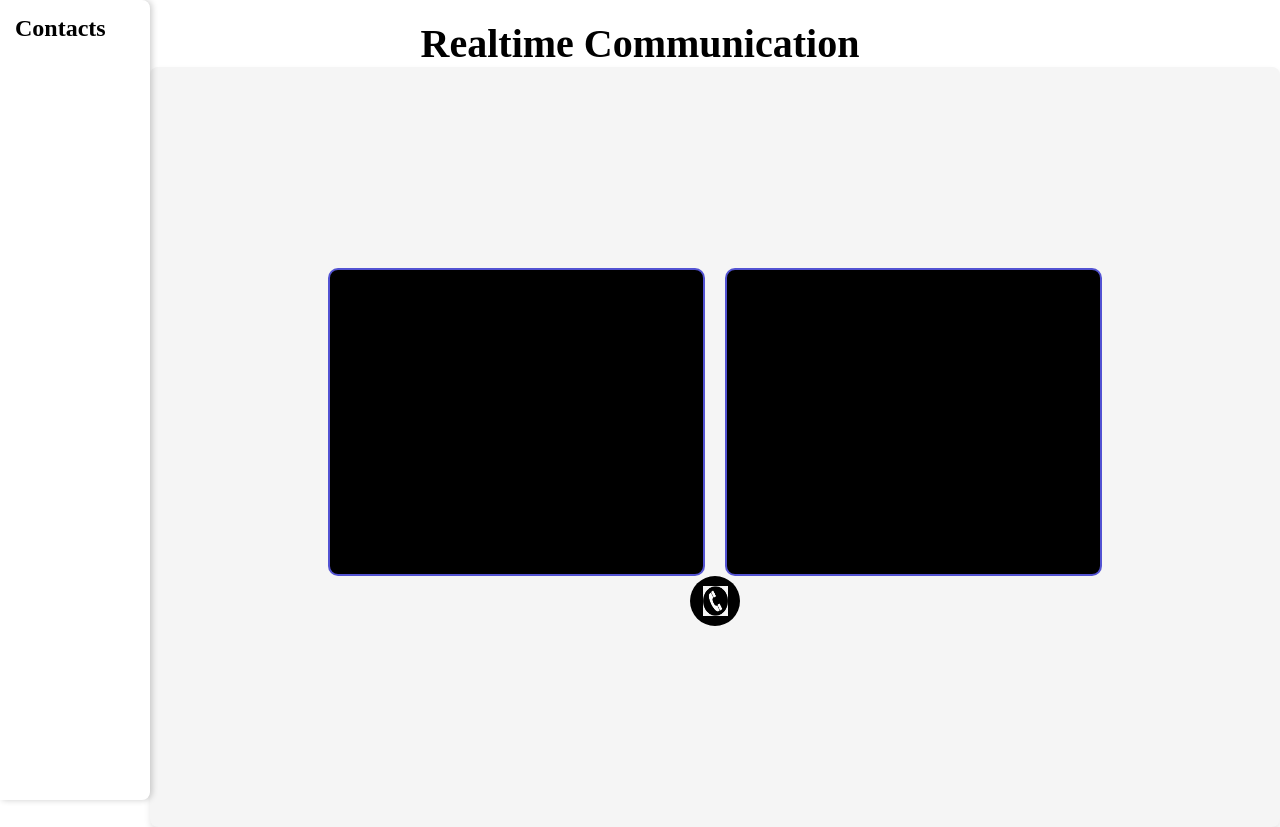
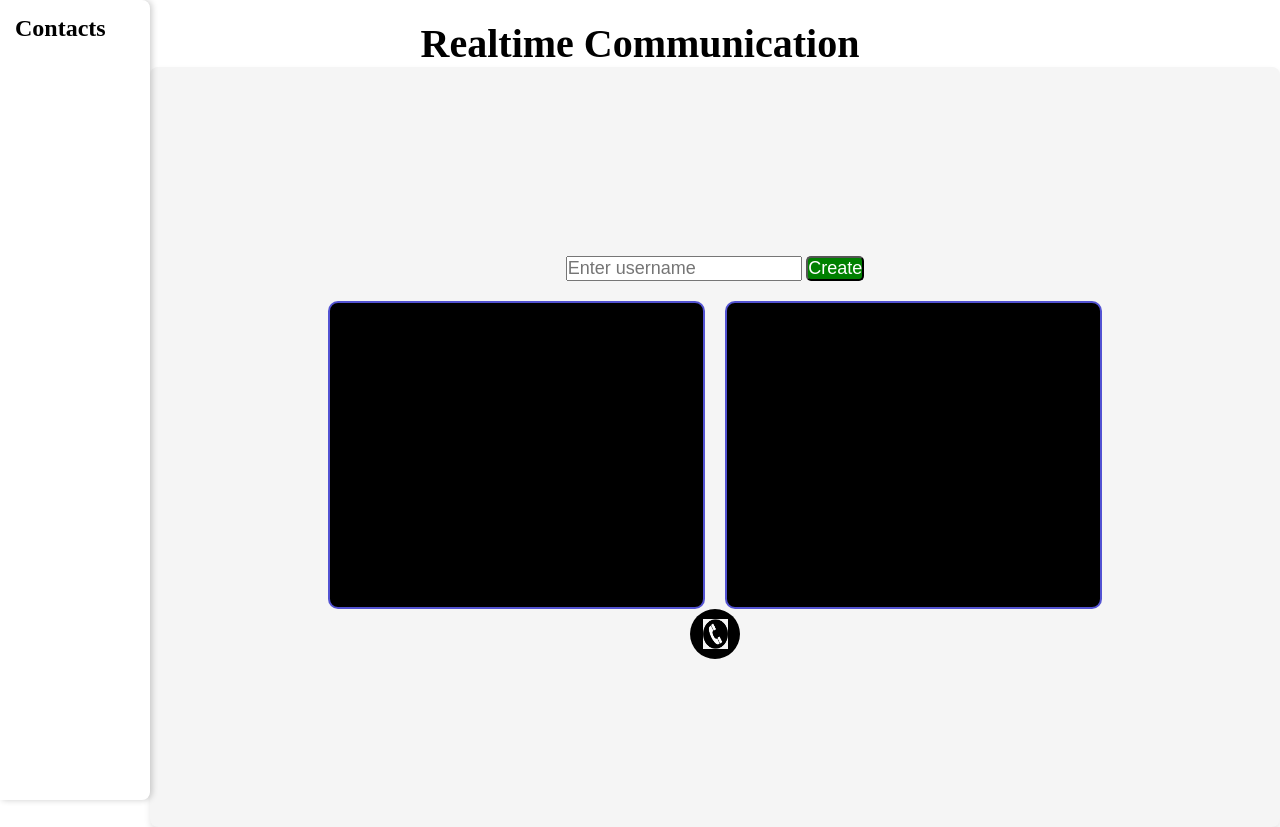
Before and after one commit to Samriddhiy/B, a website: page app/index.html in a window 1280 px wide. Drawn offline with Linux system fonts and the light colour scheme; no server answers.

Commit message:
user can connect

```diff
--- a/app/index.html
+++ b/app/index.html
@@ -18,6 +18,10 @@
             </ul>
         </aside>
         <section class="video-call-container">
+            <div class="username-input">
+                <input id="username" type="text" placeholder="Enter username">
+                <button id="create-user">Create</button>
+            </div>
             <div class="video-stream">
                 <div class="local-video">
                     <video id="localVideo" autoplay muted playsinline></video>
--- a/public/css/style.css
+++ b/public/css/style.css
@@ -35,6 +35,38 @@ h1{
     height: 90vh;
 
 }
+
+.username-input {
+    align-items: center;
+    padding: 20px;
+    border-radius: 8px;
+    font-size: 18px;
+}
+.username-input input {
+    font-size: 18px;
+}
+
+.username-input button {
+    font-size: 18px;
+    color: white;
+    background-color: green;
+    cursor: pointer;
+    transition: 0.3s ease;
+    border-radius: 5px;
+}
+
+.username-input input::placeholder {
+    font-size: 18px;
+}
+
+
+
+.username-input button:hover {
+    background-color: rgb(146, 86, 202);
+    color: black;
+}
+
+
 
 .video-stream {
     display: flex;
--- a/public/js/main.js
+++ b/public/js/main.js
@@ -0,0 +1,12 @@
+const createUserBtn = document.getElementById("create-user");
+const username = document.getElementById("username");
+const socket = io();
+
+
+createUserBtn.addEventListener("click", (e) => {
+    if( username.value !== ""){
+        const usernameContainer = document.querySelector(".username-input");
+        socket.emit("join-user", username.value);
+        usernameContainer.style.display ="none";
+    }
+})
--- a/server.js
+++ b/server.js
@@ -24,7 +24,9 @@ app.get("/" , (req, res) => {
 
 io.on("connection", (socket) => {
     console.log(`Someone conneccted to socket server and socket id is ${socket.id}`);
-    //socket.emit()
+    socket.on("join-user", username => {
+        console.log(`${username} joined the socket`);
+    })
 })
 
 
```
